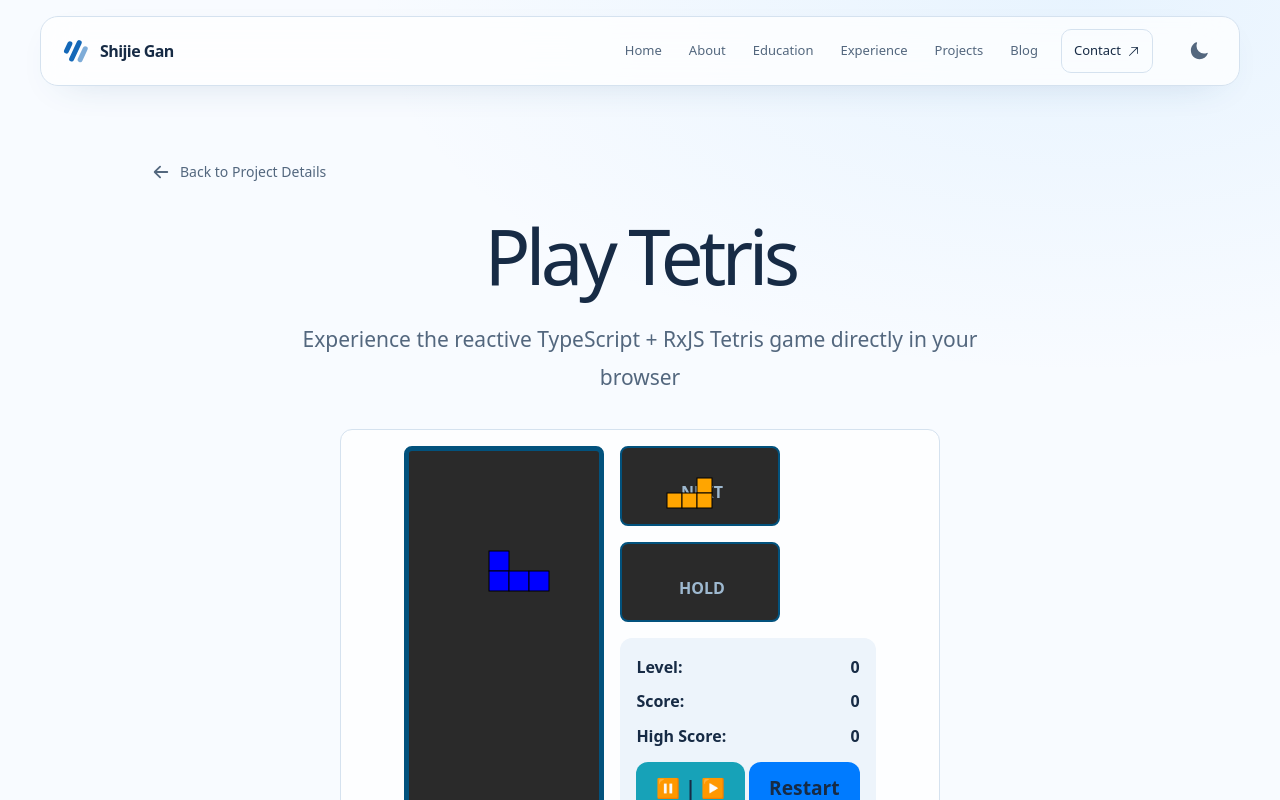
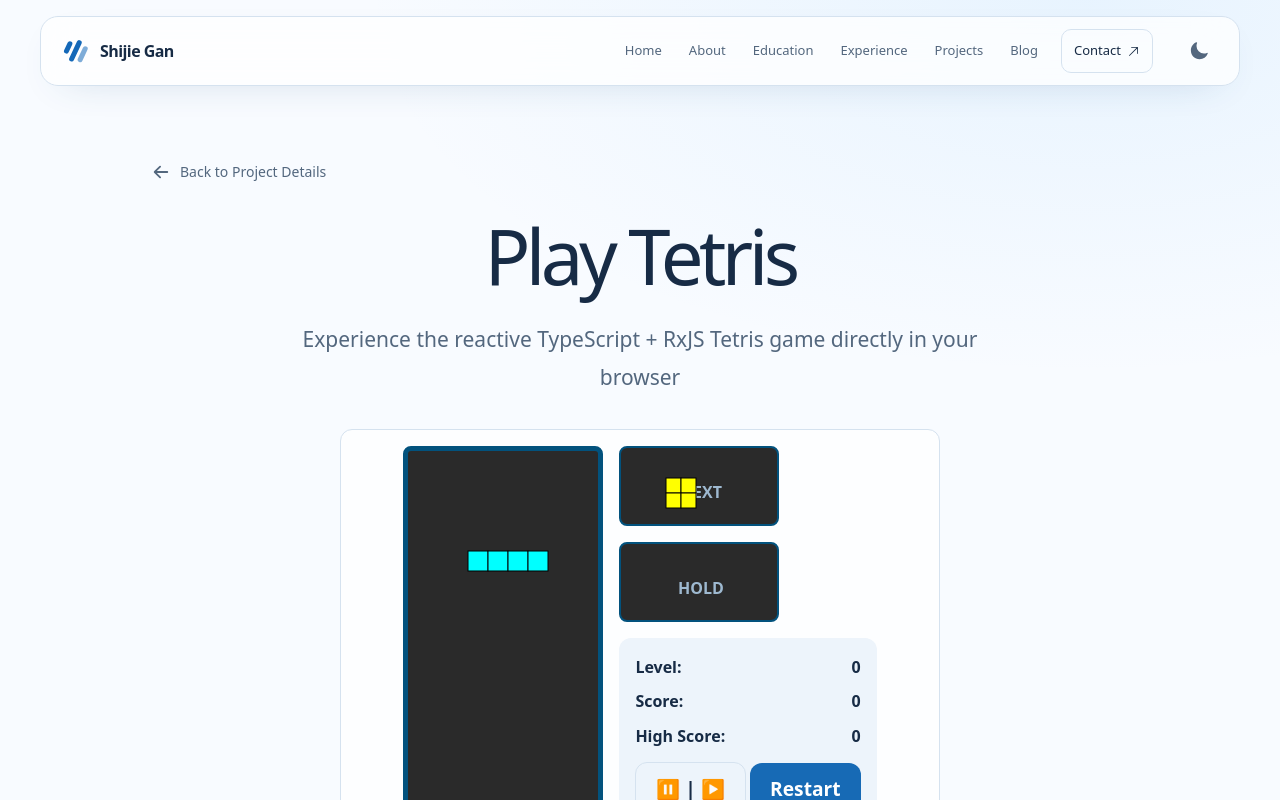
Before and after one commit to sgan0420/portfolio, a Next.js app: page /games/tetris in a window 1280 px wide. Shown: the top 800 px of the page. Built offline with nearby package versions, Linux system fonts and the light colour scheme.

Commit message:
Polish shared surfaces and verify first-paint accessibility

```diff
--- a/src/app/experience/page.tsx
+++ b/src/app/experience/page.tsx
@@ -135,6 +135,7 @@ const Experience = () => {
                     src="/kiyotaka.png"
                     alt="OpenMarket (then Kiyotaka.ai) trading platform interface"
                     fill
+                    sizes="(max-width: 768px) 100vw, 640px"
                     className="object-contain hover:scale-105 transition-transform duration-500"
                   />
                 </div>
@@ -226,6 +227,7 @@ const Experience = () => {
                       src="/ant-me.png"
                       alt="At Ant International office"
                       fill
+                      sizes="(max-width: 768px) 100vw, 640px"
                       className="object-cover hover:scale-105 transition-transform duration-500"
                     />
                   </div>
@@ -234,6 +236,7 @@ const Experience = () => {
                       src="/ant-group.png"
                       alt="Ant International team"
                       fill
+                      sizes="(max-width: 768px) 100vw, 640px"
                       className="object-cover hover:scale-105 transition-transform duration-500"
                     />
                   </div>
@@ -302,6 +305,7 @@ const Experience = () => {
                     src="/ifast-group.png"
                     alt="iFAST team group photo"
                     fill
+                    sizes="(max-width: 768px) 100vw, 640px"
                     className="object-cover hover:scale-105 transition-transform duration-500"
                   />
                 </div>
--- a/src/app/games/tetris/page.tsx
+++ b/src/app/games/tetris/page.tsx
@@ -141,18 +141,19 @@ const gameMarkup = `
       }
 
       .pause-button {
-        background-color: #17a2b8;
+        background-color: var(--surface);
+        border: 1px solid var(--line);
         color: var(--foreground);
       }
 
       .pause-button:hover {
-        background-color: #138496;
+        background-color: var(--line);
         transform: translateY(-2px);
       }
 
       .restart-button {
-        background-color: #007bff;
-        color: var(--foreground);
+        background-color: #176ab5;
+        color: white;
       }
 
       .restart-button:hover {
@@ -204,7 +205,12 @@ const gameMarkup = `
     <div class="tetris-game">
       <div class="tetris-main">
         <div style="position: relative;">
-          <svg id="tetris-canvas" class="tetris-canvas" width="200" height="400"></svg>
+          <svg id="tetris-canvas" class="tetris-canvas" width="200" height="400">
+            <rect x="60" y="0" width="20" height="20" fill="cyan" class="tetris-block" />
+            <rect x="80" y="0" width="20" height="20" fill="cyan" class="tetris-block" />
+            <rect x="100" y="0" width="20" height="20" fill="cyan" class="tetris-block" />
+            <rect x="120" y="0" width="20" height="20" fill="cyan" class="tetris-block" />
+          </svg>
           <div id="game-over" class="game-message">Game Over</div>
           <div id="game-pause" class="game-message">Game Paused</div>
         </div>
@@ -212,6 +218,10 @@ const gameMarkup = `
         <div class="tetris-sidebar">
           <svg id="tetris-next" class="tetris-preview">
             <text x="80" y="50" text-anchor="middle" fill="#9eb9d0" font-size="16" font-weight="bold">NEXT</text>
+            <rect x="45" y="30" width="15" height="15" fill="yellow" class="tetris-block" />
+            <rect x="60" y="30" width="15" height="15" fill="yellow" class="tetris-block" />
+            <rect x="45" y="45" width="15" height="15" fill="yellow" class="tetris-block" />
+            <rect x="60" y="45" width="15" height="15" fill="yellow" class="tetris-block" />
           </svg>
 
           <svg id="tetris-hold" class="tetris-preview">
@@ -707,9 +717,18 @@ function initSimpleTetris(container: HTMLElement) {
     { signal }
   );
 
-  // Initialize game
-  gameState.currentPiece = createPiece();
-  gameState.nextPiece = createPiece();
+  // Match the server-rendered initial board; later pieces remain random.
+  gameState.currentPiece = { shape: [[1, 1, 1, 1]], color: "cyan", x: 3, y: 0 };
+  gameState.nextPiece = {
+    shape: [
+      [1, 1],
+      [1, 1],
+    ],
+    color: "yellow",
+    x: 4,
+    y: 0,
+  };
+  gameState.dropTime = performance.now();
 
   // Start game loop and release it when leaving the route.
   render();
--- a/src/app/projects/patlytics-infringement-checker/page.tsx
+++ b/src/app/projects/patlytics-infringement-checker/page.tsx
@@ -1,5 +1,5 @@
 import Link from "next/link";
-import Image from "next/image";
+import ProjectVisual from "@/components/ProjectVisual";
 import { HiExternalLink } from "react-icons/hi";
 import { FaGithub } from "react-icons/fa";
 import {
@@ -197,12 +197,9 @@ const ProjectDetail = () => {
           {/* Project Screenshot */}
           <div className="mb-24">
             <div className="project-visual relative aspect-video w-full rounded-2xl overflow-hidden border border-line">
-              <Image
+              <ProjectVisual
                 src="/patlytics.png"
                 alt="Patlytics Infringement Checker Interface"
-                fill
-                sizes="(max-width: 768px) 100vw, 896px"
-                className="object-contain p-4"
               />
             </div>
           </div>
--- a/src/components/Footer.tsx
+++ b/src/components/Footer.tsx
@@ -52,7 +52,7 @@ const Footer = () => {
   ];
 
   return (
-    <footer className="button-primary border-t border-line">
+    <footer className="site-footer">
       <div className="max-w-6xl mx-auto px-6 sm:px-8">
         {/* Main Footer Content */}
         <div className="py-16">
--- /dev/null
+++ b/src/components/ProjectVisual.tsx
@@ -0,0 +1,44 @@
+import { existsSync } from "node:fs";
+import { join } from "node:path";
+import Image from "next/image";
+import { FaCopyright, FaSearch, FaShieldAlt } from "react-icons/fa";
+
+export default function ProjectVisual({
+  src,
+  alt,
+}: {
+  src: string;
+  alt: string;
+}) {
+  // Keep the original asset reference, with a stable first-paint fallback.
+  // Restoring the file automatically restores its screenshot on the next build.
+  if (existsSync(join(process.cwd(), "public", src))) {
+    return (
+      <Image
+        src={src}
+        alt={alt}
+        fill
+        sizes="(max-width: 768px) 100vw, 896px"
+        className="object-contain p-4"
+      />
+    );
+  }
+
+  return (
+    <div
+      role="img"
+      aria-label={alt}
+      data-image-source={src}
+      className="absolute inset-0 grid place-items-center"
+    >
+      <div
+        aria-hidden="true"
+        className="relative grid place-items-center h-40 w-40 sm:h-60 sm:w-60 rounded-full border border-line bg-surface"
+      >
+        <FaShieldAlt className="w-24 h-24 sm:w-36 sm:h-36 text-accent opacity-20" />
+        <FaCopyright className="absolute w-12 h-12 sm:w-16 sm:h-16 text-accent" />
+        <FaSearch className="absolute bottom-4 right-4 w-8 h-8 text-muted" />
+      </div>
+    </div>
+  );
+}
```
